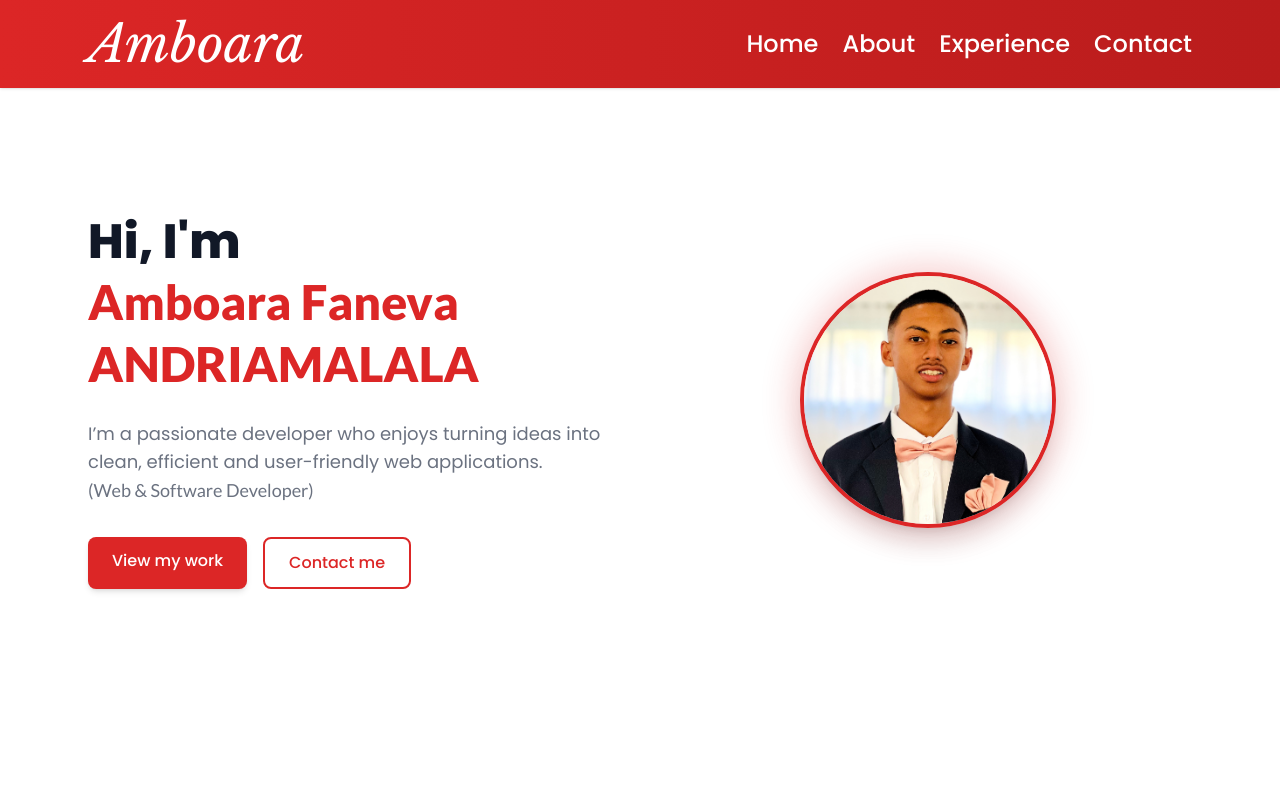
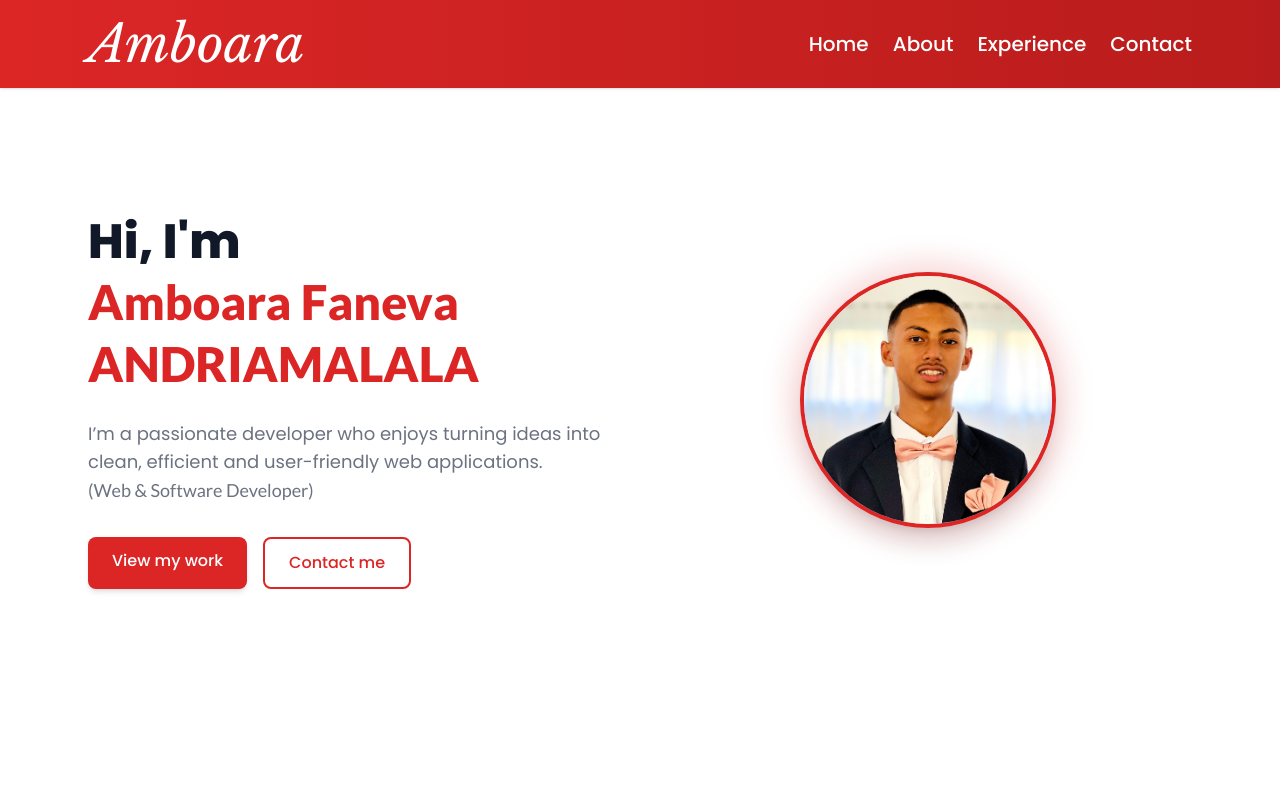
Before and after one commit to Amboara-PRO/amboara-faneva-portfolio, a React (Vite) app: page / in a window 1280 px wide. Shown: the top 800 px of the page. Built offline with nearby package versions, Linux system fonts and the light colour scheme.

Commit message:
diminue text of navbar

```diff
--- a/src/components/Navbar.jsx
+++ b/src/components/Navbar.jsx
@@ -12,7 +12,7 @@ function Navbar() {
           <li>
             <a
               href="#home"
-              className="hover:text-red-200 transition-all duration-300 text-2xl"
+              className="hover:text-red-200 transition-all duration-300 text-xl"
             >
               Home
             </a>
@@ -20,7 +20,7 @@ function Navbar() {
           <li>
             <a
               href="#about"
-              className="hover:text-red-200 transition-all duration-300 text-2xl"
+              className="hover:text-red-200 transition-all duration-300 text-xl"
             >
               About
             </a>
@@ -28,7 +28,7 @@ function Navbar() {
           <li>
             <a
               href="#experience"
-              className="hover:text-red-200 transition-all duration-300 text-2xl"
+              className="hover:text-red-200 transition-all duration-300 text-xl"
             >
               Experience
             </a>
@@ -36,7 +36,7 @@ function Navbar() {
           <li>
             <a
               href="#contact"
-              className="hover:text-red-200 transition-all duration-300 text-2xl"
+              className="hover:text-red-200 transition-all duration-300 text-xl"
             >
               Contact
             </a>
```
